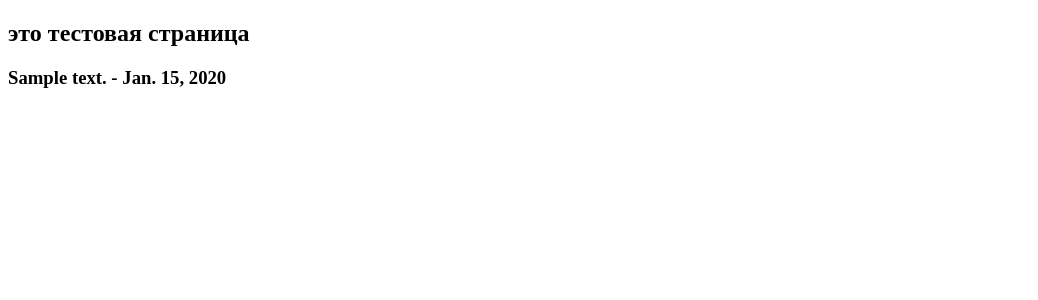
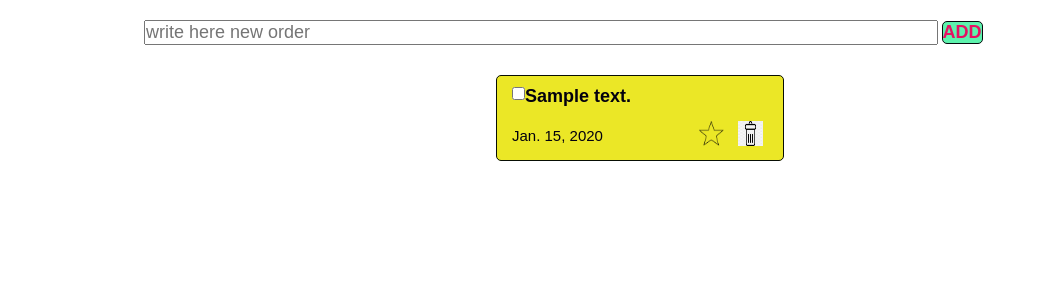
Before and after one commit to Ularbeka/todopython, a Django app: page /test/ in a window 1280 px wide. Shown: the top 300 px of the page, without its empty margins (0-1038 px from the left). Run offline with Django 4.2, Linux system fonts and the light colour scheme; tables that the repository leaves empty hold one stand-in row (values such as "Sample post").

Commit message:
added new things

```diff
--- a/main/templates/test.html
+++ b/main/templates/test.html
@@ -1,15 +1,46 @@
+{% load static %}
 <!DOCTYPE html>
 <html lang="en">
     <head>
         <meta charset="UTF-8">
         <meta http-equiv="X-UA-Compatible" content="IE=edge">
         <meta name="viewport" content="width=device-width, initial-scale=1.0">
-    <title>Document</title>
+        <title>To da</title>
+        <link rel="stylesheet" href="{% static "styles/index.css" %}" />
+        <!-- <link rel="stylesheet" href="{% static "styles/checkbox.css" %}"> -->
     </head>
 <body>
-    <h2>это тестовая страница</h2>
+   <section>
+        <div class="create_container">
+          <input
+          class="create_input"
+          type="text"
+          placeholder="write here new order"
+          />
+          <button class="create_button">add</button>
+        </div>
+
+          <div class="todo_container">
              {% for todo in todo_list %}
-    <h3>{{ todo.text}} - {{ todo.created_at }}</h3>
+             <div class="todo_item">
+                <div class="todo_item_header">
+                  <label class="checkbox_container">
+                     <input type="checkbox"/>
+                     <span class="check_mark"></span>
+                  </label>
+                  <h4>{{ todo.text}}</h4>
+                  </div>
+                <div class="todo_item_footer">
+                  <p>{{todo.created_at}}</p>
+              <div class="auction_buttons">
+                  <img src="./icon/31.png">
+                  <img src="./icon/21.png">
+                </div>
+               </div>
+             </div>
              {% endfor %}
+           </div>
+
+      </section>
 </body>
 </html>
```
Lines whose indentation alone changed are shown as unchanged.
